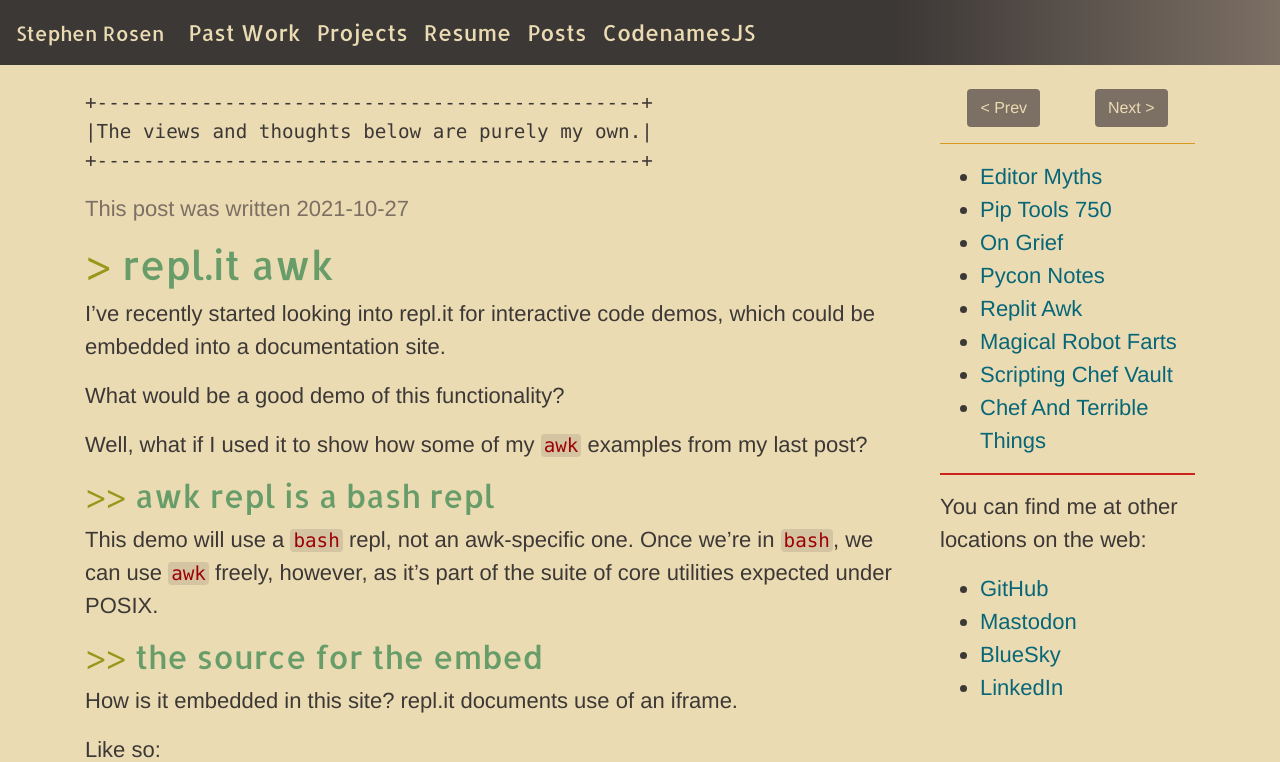
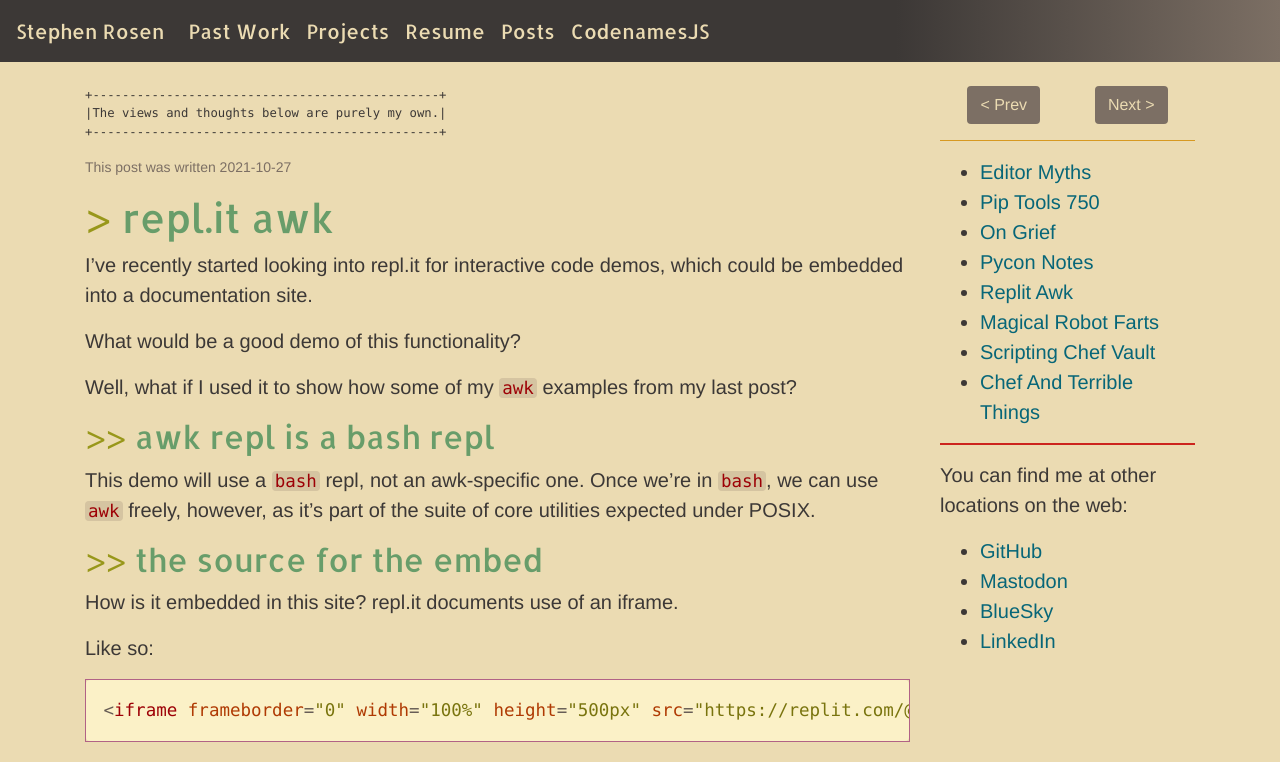
Before and after one commit to sirosen/sirosen.github.io, a Jekyll site: the page built from _posts/2021-10-27-replit-awk.md, in a window 1280 px wide. Shown: the top 762 px of the page. Built offline with Jekyll 4.4.1, drawn with Linux system fonts in a browser that asks for light colours.

Commit message:
Minor presentation tweaks

```diff
--- a/assets/styles.scss
+++ b/assets/styles.scss
@@ -128,7 +128,7 @@ $gruvbox-neutral-gray: #928374;
 
 @font-face {
   font-family: 'Allerta';
-  font-style: norm4l;
+  font-style: normal;
   font-weight: 400;
   src: url(/assets/fonts/allerta.ttf) format('truetype');
 }
@@ -164,7 +164,7 @@ header { font-family: 'Allerta', 'Helvetica Neue', Helvetica, Arial, serif; }
 
 // Primary content
 body {
-  font-size: 22px;
+  font-size: 20px;
   line-height: 1.5;
   background: var(--background);
   font-family: 'Helvetica Neue', Helvetica, Arial, serif;
@@ -199,6 +199,8 @@ pre code {
 }
 
 .opening-notes {
+  font-size: 14px;
+
   .post-written-date {
     color: var(--weak-foreground);
   }
```
